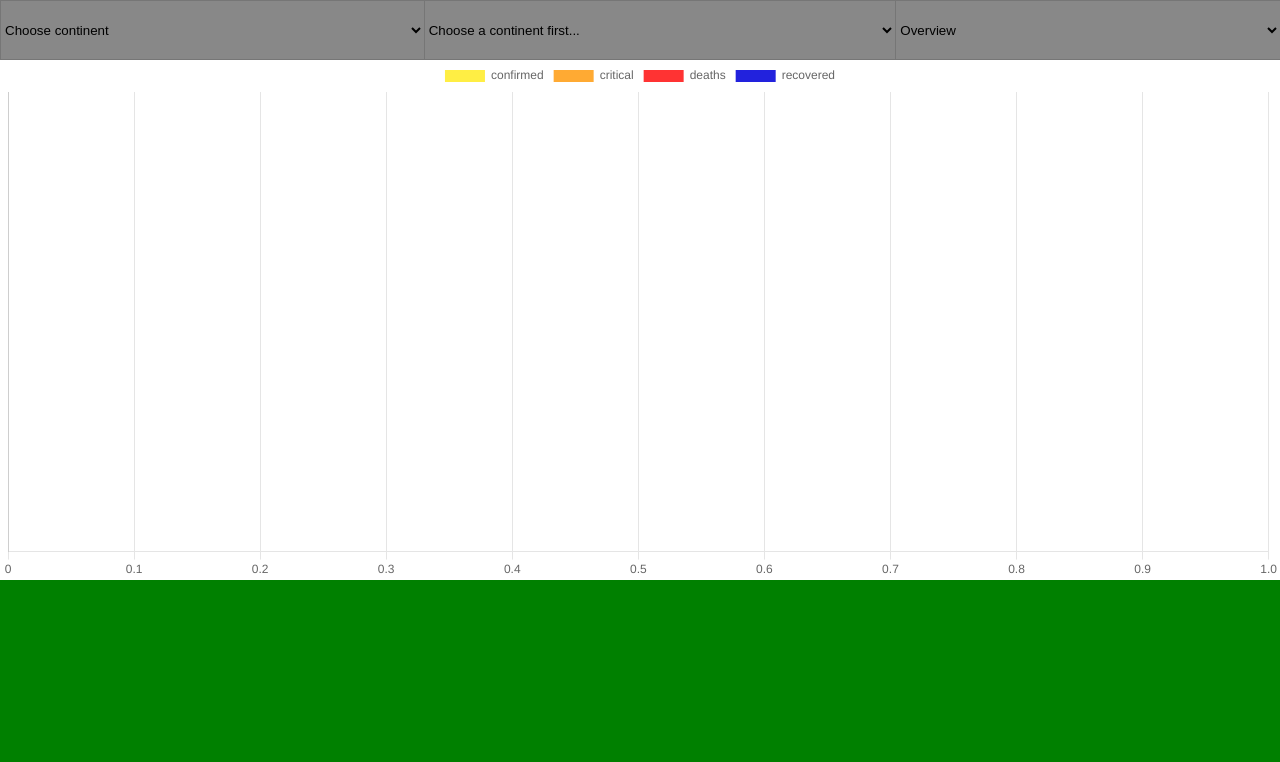
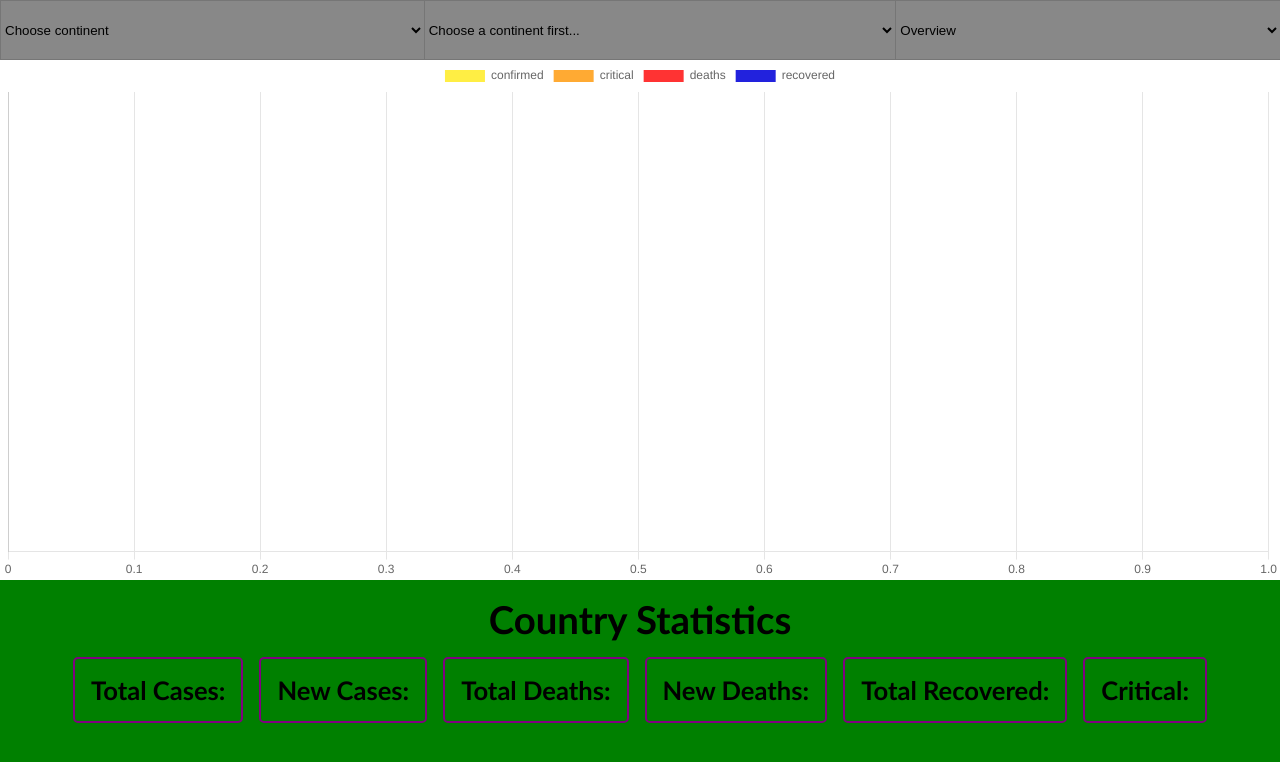
Before and after one commit to saharlaor/Covid-App, a website: page index.html in a window 1280 px wide. Drawn offline with nearby package versions, Linux system fonts and the light colour scheme.

Commit message:
Display country statistics

```diff
--- a/index.html
+++ b/index.html
@@ -42,7 +42,33 @@
       <section class="continent-statistics">
         <canvas id="myChart"></canvas>
       </section>
-      <section class="country-statistics"></section>
+      <section class="country-statistics">
+        <h3 class="country-statistics__country">Country Statistics</h3>
+        <div class="country-statistics__total-cases">
+          <h4>Total Cases:</h4>
+          <span></span>
+        </div>
+        <div class="country-statistics__new-cases">
+          <h4>New Cases:</h4>
+          <span></span>
+        </div>
+        <div class="country-statistics__total-deaths">
+          <h4>Total Deaths:</h4>
+          <span></span>
+        </div>
+        <div class="country-statistics__new-deaths">
+          <h4>New Deaths:</h4>
+          <span></span>
+        </div>
+        <div class="country-statistics__total-recovered">
+          <h4>Total Recovered:</h4>
+          <span></span>
+        </div>
+        <div class="country-statistics__critical">
+          <h4>Critical:</h4>
+          <span></span>
+        </div>
+      </section>
     </main>
   </body>
 
--- a/scss/style.scss
+++ b/scss/style.scss
@@ -52,6 +52,29 @@ main {
 }
 
 .country-statistics {
+  @include flex-center;
+  gap: 1rem;
+  position: relative;
+  height: 27.5vh;
   background-color: green;
-  height: 27.5vh;
+  & > * {
+    font-family: "Trebuchet MS", "Lucida Sans Unicode", "Lucida Grande",
+      "Lucida Sans", Arial, sans-serif;
+  }
+  .country-statistics__country {
+    position: absolute;
+    top: 1rem;
+    margin: 0 auto;
+    align-self: flex-start;
+    justify-self: center;
+    font-size: 3vw;
+  }
+  div {
+    @include flex-center;
+    flex-direction: column;
+    padding: 1rem;
+    font-size: 2vw;
+    border: 2px solid purple;
+    border-radius: 5px;
+  }
 }
```
Also changed, not shown: dist/css/style.css, dist/scripts/script.js.
